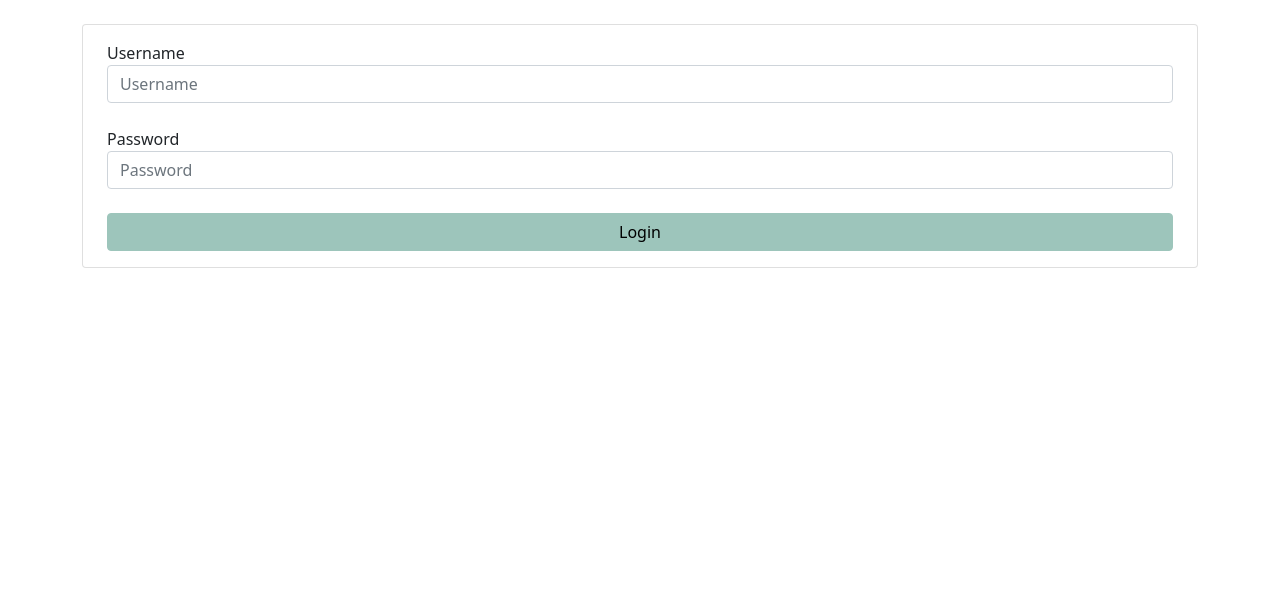
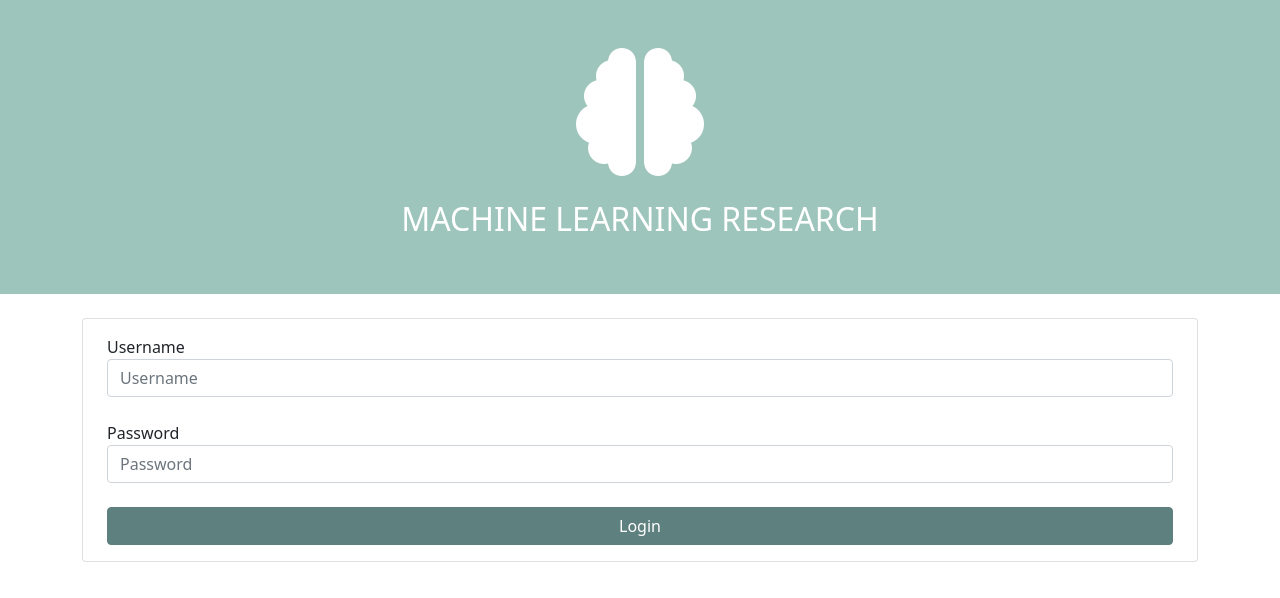
Before and after one commit to manuelpcastro/mlr_react_tfg, a React (Create React App) app: page /login in a window 1280 px wide. Shown: the top 598 px of the page. Built offline with nearby package versions, Linux system fonts and the light colour scheme.

Commit message:
Create frontpage

```diff
--- a/src/pages/LoginPage.jsx
+++ b/src/pages/LoginPage.jsx
@@ -7,6 +7,7 @@ import {
 } from "reactstrap"
 import { useGetAccessTokenMutation } from "../services/auth/api"
 import { updateAccessToken } from "../services/auth/slice"
+import FrontPage from "./frontpage/FrontPage"
 
 const LoginPage = () => {
   const { push } = useHistory()
@@ -61,6 +62,7 @@ const LoginPage = () => {
   }
 
   return (
+    <FrontPage>
       <Container className="mt-4">
         <Card>
           <CardBody>
@@ -92,13 +94,18 @@ const LoginPage = () => {
             </Row>
             {isError && <p className="text-danger px-2">Your username or your password is not correct.</p>}
             <Row className="mx-2">
-            <Button color="primary" onClick={userLogin}>
+              <Button
+                className="text-white"
+                color="secondary"
+                onClick={userLogin}
+              >
                 Login
               </Button>
             </Row>
           </CardBody>
         </Card>
       </Container>
+    </FrontPage>
   )
 }
 
--- /dev/null
+++ b/src/pages/frontpage/FrontPage.jsx
@@ -0,0 +1,21 @@
+import React from "react"
+import PropTypes from "prop-types"
+import Icon from "../../components/common/Icon"
+
+const FrontPage = ({ children }) => (
+  <>
+    <div
+      className="bg-primary text-white text-center py-5"
+    >
+      <Icon icon="brain" size="8x" className="pb-4" />
+      <h2>MACHINE LEARNING RESEARCH</h2>
+    </div>
+    {children}
+  </>
+)
+
+FrontPage.propTypes = {
+  children: PropTypes.node.isRequired,
+}
+
+export default FrontPage
```
Lines whose indentation alone changed are shown as unchanged.
